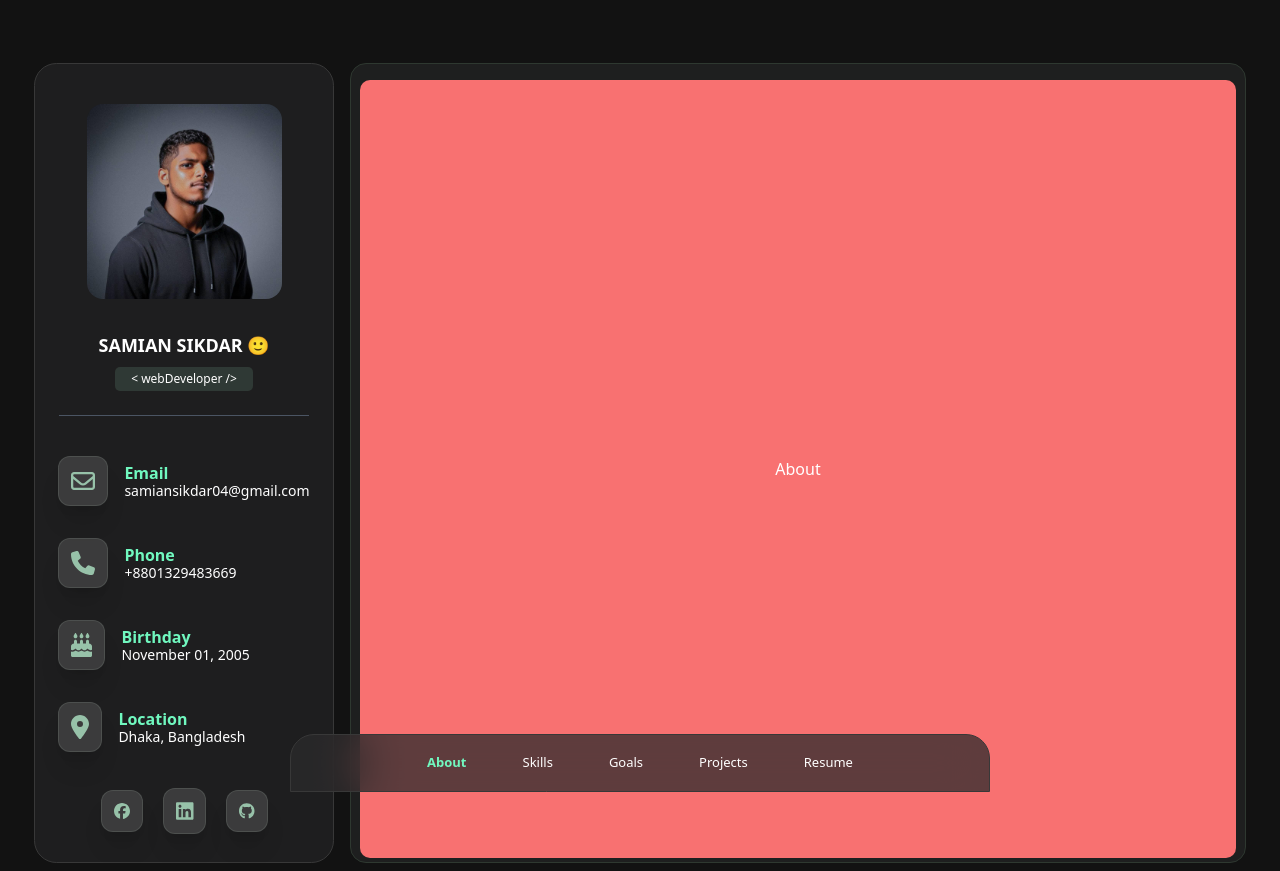
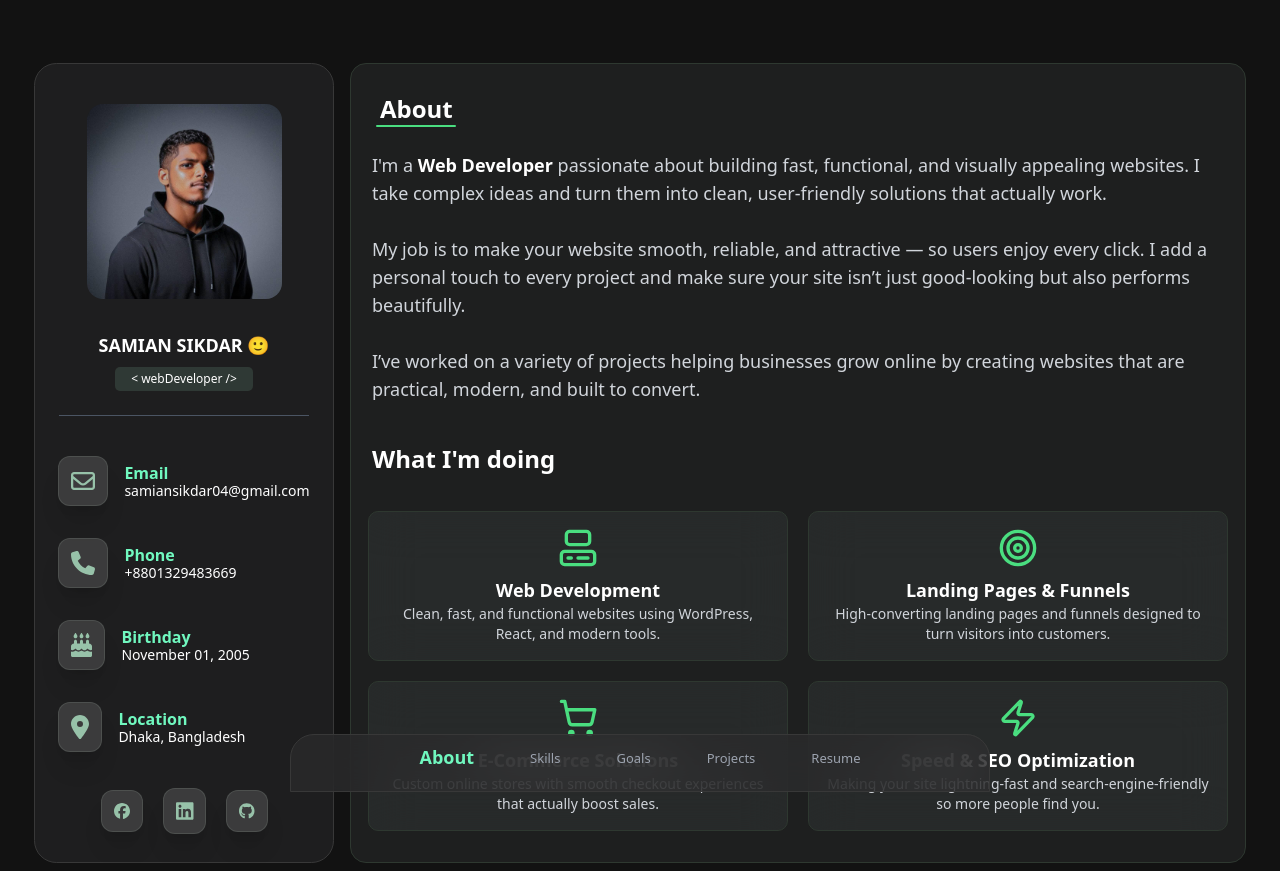
Before and after one commit to SAMIAN04/portfolio, a React (Vite) app: page / in a window 1280 px wide. Built offline with nearby package versions, Linux system fonts and the light colour scheme; a web font is replaced by a local one.

Commit message:
adding more functionality and some datas for test

```diff
--- a/src/App.jsx
+++ b/src/App.jsx
@@ -1,6 +1,5 @@
 import "./App.css";
 import { useState, useRef } from "react";
-import Card from "./components/Card";
 import Section from "./components/Section";
 import Nav from "./components/Nav";
 import MobileContactside from "./components/MobileContactside";
@@ -31,23 +30,22 @@ function App() {
 
   const pageVariants = {
   initial: (direction) => ({
-      x: direction > 0 ? "100%" : "-100%",
+    transform: `translateX(${direction > 0 ? "100%" : "-100%"})`,
     opacity: 0,
-      position: "absolute",
   }),
   animate: {
-      x: 0,
+    transform: "translateX(0%)",
     opacity: 1,
-      position: "relative",
-      transition: { duration: 0.4 },
+    transition: { duration: 0.4, ease: "easeInOut" },
   },
   exit: (direction) => ({
-      x: direction > 0 ? "-100%" : "100%",
+    transform: `translateX(${direction > 0 ? "-100%" : "100%"})`,
     opacity: 0,
-      position: "absolute",
-      transition: { duration: 0.4 },
+    transition: { duration: 0.4, ease: "easeInOut" },
   }),
 };
+
+
 
   const renderPage = () => {
     switch (activePage) {
@@ -67,7 +65,7 @@ function App() {
   };
 
   return (
-    <main className="min-h-[640px] max-h-0[1080] min-w-[360px] max-w-[1910] w-[99vw] overflow-x-hidden overflow-y-scroll flex items-center flex-col gap-4 text-white lg:flex-row lg:justify-center lg:content-center lg:items-center relative mt-[5%]">
+    <main className=" min-w-[360px] max-w-[1910] w-[99vw] overflow-x-hidden overflow-y-scroll flex items-center flex-col gap-4 text-white lg:flex-row lg:justify-center lg:content-center lg:items-center relative mt-[5%] mb-2">
 
       {/* Contact Panels */}
       <div className="block md:hidden">
@@ -81,8 +79,9 @@ function App() {
       </div>
 
       {/* Section stays fixed */}
-      <div className="relative w-full lg:w-auto min-h-[400px] flex justify-center items-center ">
+      <div className="relative w-full lg:w-auto min-h-[540px] flex justify-center items-center ">
        <Section>
+  <div className="relative w-full h-full  overflow-hidden">
     <AnimatePresence mode="wait" custom={direction}>
       <motion.div
         key={activePage}
@@ -96,7 +95,9 @@ function App() {
         {renderPage()}
       </motion.div>
     </AnimatePresence>
+  </div>
 </Section>
+
       </div>
 
       {/* Bottom Nav */}
--- a/src/components/MobileContactside.jsx
+++ b/src/components/MobileContactside.jsx
@@ -13,7 +13,7 @@ function MobileContactSide() {
 
   return (
     <div
-      className={`flex flex-col bg-[#1e1e1f]  min-w-[360px] max-w-[1210px] w-[70vw]  rounded-[1.4rem] mt-4 border-[1px] border-[#383838] relative duration-700 lg:w-[300px] overflow-hidden ${
+      className={`flex flex-col bg-[#1e1e1f]  min-w-[375px] max-w-[1210px] w-[70vw]  rounded-[1.4rem] border-[1px] border-[#383838] relative duration-700 lg:w-[300px] overflow-hidden ${
         isExpanded ? "h-[580px]" : "h-[110px]"
       }`}
     >
--- a/src/components/Nav.jsx
+++ b/src/components/Nav.jsx
@@ -1,19 +1,22 @@
+import PropTypes from 'prop-types';
+
 function Nav({ activeItem, onItemClick }) {
   return (
-    <nav className="h-[57.6px] w-[99vw] flex justify-center items-center bg-[#2b2b2cbf] fixed bottom-0 z-0 backdrop-blur-xl rounded-tr-3xl rounded-tl-3xl border-[1px] border-[#383838]
-     lg:w-[700px] lg:mb-2
-    ">
+    <nav
+      className="h-[57.6px] w-[99vw] flex justify-center items-center bg-[#2b2b2cbf] fixed bottom-0 z-0 backdrop-blur-xl rounded-tr-3xl rounded-tl-3xl border-[1px] border-[#383838]
+     lg:w-[700px] lg:mb-2"
+    >
       <div>
-        <ol className="flex gap-8 text-[13px] lg:gap-14 ">
-          {['About', 'Skills','Goals', 'Projects', 'Resume'].map((item) => (
+        <ol className="flex gap-8 text-[13px] lg:gap-14">
+          {['About', 'Skills', 'Goals', 'Projects', 'Resume'].map((item) => (
             <li
               key={item}
               onClick={() => onItemClick(item)}
-              className={`cursor-pointer transition-all duration-300  ${
+              className={`cursor-pointer transition-transform duration-300 ${
                 activeItem === item
-                  ? 'text-[#72fcc2fb] font-semibold scale-190 translate-y-3'  // Active state styling
+                  ? 'text-[#72fcc2fb] font-semibold lg:text-lg text-[15px] lg:translate-y-[-6px] translate-y-[-3px]' // active item always scaled & lifted
                   : 'text-gray-400'
-              }hover:text-3xl`}
+              } hover:scale-105 hover:text-[#72fcc2fb]`}
             >
               {item}
             </li>
@@ -24,4 +27,9 @@ function Nav({ activeItem, onItemClick }) {
   );
 }
 
+Nav.propTypes = {
+  activeItem: PropTypes.string.isRequired,
+  onItemClick: PropTypes.func.isRequired,
+};
+
 export default Nav;
--- a/src/components/Section.jsx
+++ b/src/components/Section.jsx
@@ -3,7 +3,7 @@ import {} from 'react'
 // eslint-disable-next-line react/prop-types
 function Section({children}) {
   return (
-      <div className='bg-[#1e1f1f] min-h-[547px] max-h-[540px] lg:max-h-[1080px] pt-3 min-w-[360px] max-w-[1210px] overflow-hidden relative   rounded-2xl border-[1px] border-[#2e3830] w-[70vw]  flex justify-center text-ellipsis whitespace-normal backdrop:blur-2xl lg:h-[800px] self-center items-center'>{ children}</div>
+      <div className='bg-[#1e1f1f] min-h-[560px] max-h-[570px] lg:max-h-[1080px] pt-3 min-w-[372px] max-w-[1210px] overflow-hidden   rounded-2xl border-[1px] border-[#2e3830] w-[70vw]  flex justify-center text-ellipsis whitespace-normal backdrop:blur-2xl lg:h-[800px] self-center items-center'>{ children}</div>
   )
 }
 
--- /dev/null
+++ b/src/components/WIDcard.jsx
@@ -0,0 +1,19 @@
+
+import PropTypes from 'prop-types';
+
+function WIDcard({Icon, title, description}) {
+  return (
+ <div className="w-full flex flex-col items-center text-center  border border-[#2e3830] backdrop-blur-xl bg-[#cefffa0d]  p-4 rounded-[10px] min-h-36 hover:shadow-lg  transition-transform duration-300">
+      <Icon className="w-10 h-10 text-green-400 mb-2" />
+      <h3 className="text-lg font-semibold text-white">{title}</h3>
+      <p className="text-gray-300 text-sm">{description}</p>
+    </div>  )
+}
+
+WIDcard.propTypes = {
+  Icon: PropTypes.elementType.isRequired,
+  title: PropTypes.string.isRequired,
+  description: PropTypes.string.isRequired,
+};
+
+export default WIDcard
--- a/src/components/pages/About.jsx
+++ b/src/components/pages/About.jsx
@@ -1,8 +1,64 @@
+import { Computer, Target, ShoppingCart, Zap, Plug, Wrench } from "lucide-react";
+import WIDcard from "../WIDcard";
+const About = () => {
+   const services = [
+    {
+      Icon: Computer,
+      title: "Web Development",
+      description: "Clean, fast, and functional websites using WordPress, React, and modern tools.",
+    },
+    {
+      Icon: Target,
+      title: "Landing Pages & Funnels",
+      description: "High-converting landing pages and funnels designed to turn visitors into customers.",
+    },
+    {
+      Icon: ShoppingCart,
+      title: "E-Commerce Solutions",
+      description: "Custom online stores with smooth checkout experiences that actually boost sales.",
+    },
+    {
+      Icon: Zap,
+      title: "Speed & SEO Optimization",
+      description: "Making your site lightning-fast and search-engine-friendly so more people find you.",
+    },
+    {
+      Icon: Plug,
+      title: "Custom Integrations",
+      description: "Connecting your website with CRMs, payment gateways, and any tools your business needs.",
+    },
+    {
+      Icon: Wrench,
+      title: "Website Maintenance",
+      description: "Regular updates, security monitoring, and fixes to keep your site performing perfectly.",
+    },
+   ];
 
-const About = () => {
+
   return (
-    <div className='bg-red-400 w-[97%] h-[100%] min-h-[590px] flex items-center justify-center rounded-[10px] lg:w-[98%] lg:h-[99%] '>About</div>
-  )
-}
+    <div className=" w-[97%] lg:w-[98%] lg:min-h-[760px] min-h-[530px] flex p-1 rounded-[10px] max-h-64 overflow-y-scroll flex-col justify-start items-start ">
+      <h1 className=" text-lg font-bold ml-4 lg:text-2xl">About</h1>
+      <span className="bg-green-400 h-[2px] w-[60px] lg:w-[80px] ml-3 rounded-[20px] min-h-[2px]"></span>
+      <p className="text-base lg:text-lg leading-relaxed text-gray-300 mt-2  lg:mt-4 p-2">
+    I&apos;m a <span className="font-semibold text-white ">Web Developer</span> passionate about
+    building fast, functional, and visually appealing websites. I take complex ideas and
+    turn them into clean, user-friendly solutions that actually work.
+    <br /><br />
+    My job is to make your website smooth, reliable, and attractive — so users enjoy every
+    click. I add a personal touch to every project and make sure your site isn’t just
+    good-looking but also performs beautifully.
+    <br /><br />
+    I’ve worked on a variety of projects helping businesses grow online by creating
+    websites that are practical, modern, and built to convert.
+      </p>
+       <h1 className=" text-lg font-bold ml-2 mt-8 lg:text-2xl">What I&apos;m doing</h1>
+      <section className=" w-full grid grid-cols-1 lg:grid-cols-2 justify-center items-center mt-4 lg:mt-8  p-1 rounded-[10px] gap-4 lg:gap-5 h-full">
+         {services.map((service, index) => (
+        <WIDcard key={index} {...service} />
+      ))}
+      </section>
+    </div>
+  );
+};
 
-export default About
+export default About;
--- a/src/components/pages/Goals.jsx
+++ b/src/components/pages/Goals.jsx
@@ -1,6 +1,6 @@
 const Goals= () => {
   return (
-    <div className='bg-pink-400 w-[97%] h-[100%] min-h-[590px] flex items-center justify-center rounded-[10px] lg:w-[98%] lg:h-[99%] '>About</div>
+    <div className='bg-pink-400 w-[97%]  h-[100%] min-h-[540px] flex items-center justify-center rounded-[10px] lg:w-[98%] lg:h-[98%] '>Goals</div>
   )
 }
 
--- a/src/components/pages/Projects.jsx
+++ b/src/components/pages/Projects.jsx
@@ -1,6 +1,6 @@
 const Projects   = () => {
   return (
-    <div className='flex bg-purple-400 w-[97%] h-[100%] min-h-[590px] flex items-center justify-center rounded-[10px] lg:w-[98%] lg:h-[99%] '>Projects</div>
+    <div className=' bg-purple-400 w-[97%] h-[100%] min-h-[590px] flex items-center justify-center rounded-[10px] lg:w-[98%] lg:h-[99%] '>Projects</div>
   )
 }
 
--- a/src/components/pages/Skills.jsx
+++ b/src/components/pages/Skills.jsx
@@ -1,7 +1,11 @@
 const Skills = () => {
   return (
-    <div className='bg-cyan-400 w-[97%] h-[100%] min-h-[590px] flex items-center justify-center rounded-[10px] lg:w-[98%] lg:h-[99%] '>Contact</div>
-  )
-}
+    <div className=" w-[97%] lg:w-[98%] min-h-[530px] flex p-1 rounded-[10px] max-h-64 overflow-y-scroll flex-col">
+      <h1 className=" text-lg font-bold ml-4">SKILLS</h1>
+      <span className="bg-green-400 h-[2px] w-[70px] ml-3 rounded-[20px] " ></span>
 
-export default Skills
+    </div>
+  );
+};
+
+export default Skills;
--- a/tailwind.config.js
+++ b/tailwind.config.js
@@ -17,6 +17,15 @@ module.exports = {
       },
     },
     extend: {
+       animation: {
+        star: "moveStars 120s linear infinite",
+      },
+      keyframes: {
+        moveStars: {
+          "0%": { transform: "translateY(0)" },
+          "100%": { transform: "translateY(1000px)" },
+        },
+      },
       colors: {
         border: "hsl(var(--border))",
         input: "hsl(var(--input))",
```
Also changed, not shown: src/components/StarsBackground.jsx (added, +93 -0 lines). Lines whose indentation alone changed are shown as unchanged.
